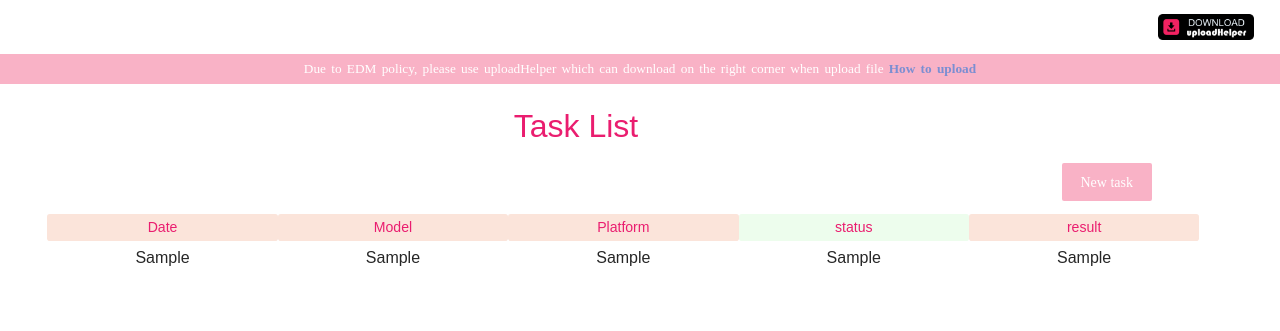
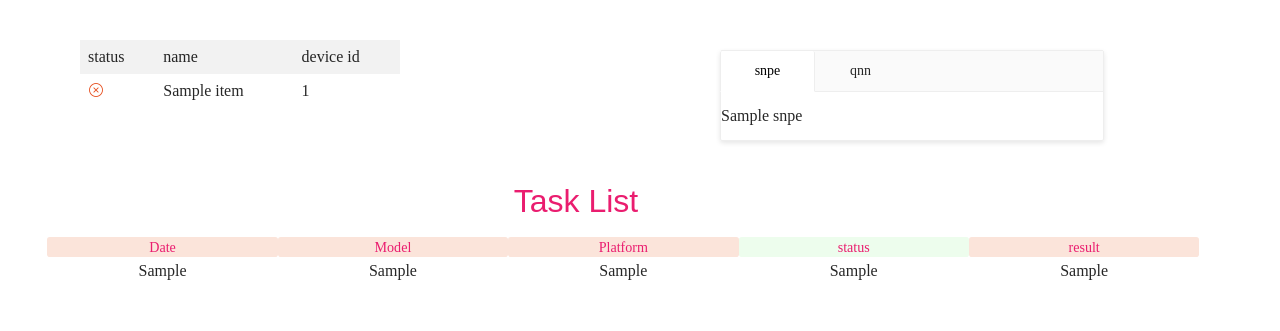
Before and after one commit to lhchg/tasklist, a Django app: template templates/runoob.html in a window 1280 px wide. Shown: the top 331 px of the page. Run offline with Django 4.2, Linux system fonts and the light colour scheme; the template is opened without the code that fills it: most values are stand-ins (such as "Sample title", 1, 10 or a date in 2020).

Commit message:
add device and backend

```diff
--- a/analyze/settings.py
+++ b/analyze/settings.py
@@ -32,6 +32,8 @@ MODEL_ROOT = os.path.join(BASE_DIR, 'upload')
 RESULT_ROOT = os.path.join(BASE_DIR, 'result')
 EXE_ROOT = os.path.join(BASE_DIR, 'exe')
 LAYUI_ROOT = os.path.join(BASE_DIR, 'layui')
+RESOURCE_ROOT = os.path.join(BASE_DIR, 'resource')
+
 
 
 # Application definition
--- a/analyze/urls.py
+++ b/analyze/urls.py
@@ -34,7 +34,8 @@ urlpatterns = [
     path('upload/<path:path>/', serve, {'document_root': settings.MODEL_ROOT}),
     path('result/<path:path>/', serve, {'document_root': settings.RESULT_ROOT}),
     path('exe/<path:path>/', serve, {'document_root': settings.EXE_ROOT}),
+    path('layui/<path:path>/', serve, {'document_root': settings.LAYUI_ROOT}),
+    path('resource/<path:path>/', serve, {'document_root': settings.RESOURCE_ROOT}),
     path('start_upload_service/', views.start_upload_service, name='start_upload_service'),
     path('get_uploaded_filename/', views.get_uploaded_filename, name='get_uploaded_filename'),
-    path('layui/<path:path>/', serve, {'document_root': settings.LAYUI_ROOT}),
 ]
--- /dev/null
+++ b/resource/backend.json
@@ -0,0 +1,4 @@
+{
+  "snpe": ["1.15", "1.65"],
+  "qnn": ["1.23", "1.69", "1.71"]
+}
--- /dev/null
+++ b/resource/device.json
@@ -0,0 +1,5 @@
+[
+  {"name": "sdm 8450", "number": "5029d6a7", "status": false},
+  {"name": "sdm 8550", "number": "18f8d818", "status": false},
+  {"name": "mtk 6379", "number": "YXEMZDPBHUA6GMWC", "status": false}
+]
--- a/statics/css/styles.css
+++ b/statics/css/styles.css
@@ -1,3 +1,48 @@
+
+.cotent {
+    display: grid;
+    grid-template-columns: repeat(2, 1fr);
+    grid-template-rows: repeat(2, 1fr);
+    grid-column-gap: 0px;
+    grid-row-gap: 0px;
+}
+.top { grid-area: 1 / 1 / 2 / 3; }
+.ranking { grid-area: 2 / 1 / 3 / 3; }
+
+.top {
+    display: grid;
+    grid-template-columns: repeat(2, 1fr);
+    grid-template-rows: 1fr;
+    grid-column-gap: 0px;
+    grid-row-gap: 0px;
+}
+
+.backend { grid-area: 1 / 2 / 2 / 3; }
+.device { grid-area: 1 / 1 / 2 / 2; }
+
+.device table {
+    width: 50%;
+    text-align: left;
+    margin-left: 80px;
+    margin-top: 40px;
+}
+.device th,
+.device td {
+    padding: 8px;
+}
+.device th {
+    background-color: #f2f2f2;
+}
+
+.backend {
+    margin-top: 40px;
+    width: 60%;
+    text-align: left;
+    margin-left: 80px;
+    margin-top: 40px;
+}
+
+
 
 .dialog {
     display: none;
@@ -11,28 +56,9 @@
     box-shadow: 0 2px 4px rgba(0, 0, 0, 0.1);
     z-index: 1000;
 }
-table {
-    border-collapse: collapse;
-    width: 100%;
-}
-th, td {
-    border: 1px solid #ddd;
-    padding: 8px;
-    text-align: left;
-}
 
-th {
-    background-color: #f2f2f2;
-}
 tr:hover {
     background-color: #f5f5f5;
-}
-
-td {
-    max-width: 200px; /* 设置最大宽度为200像素 */
-    overflow: hidden; /* 超出部分隐藏 */
-    text-overflow: ellipsis; /* 超出部分用省略号表示 */
-    white-space: nowrap; /* 不换行 */
 }
 
 #tip {
@@ -111,15 +137,11 @@ html, body, div, span, applet, object, iframe, h1, h2, h3, h4, h5, h6, p, blockq
     font: inherit;
     vertical-align: baseline;
 }
-table {
-    line-height: 1;
-    font-family: "Raleway", "Arial", sans-serif;
-	line-height: 150%;
-}
+
 #ranking{
 	position: relative;
 	/*margin-top: 8vw;*/
-	margin-top: 8vw;
+	margin-top: 2vw;
 	width: 90%;
 
 }
--- a/templates/runoob.html
+++ b/templates/runoob.html
@@ -10,29 +10,72 @@
 <body>
 
     <script src="layui/layui.js"></script>
-    <nav>
-        <ul class="right_bar">
-            <a href="/exe/uploadHelper.exe"> <img style="width: 7.5vw; margin-top: 1.07vw; position: fixed; margin-left: -9.5vw;" src="static/media/download.png"> </a>
-        </ul>
+<!--    <nav>-->
+<!--        <ul class="right_bar">-->
+<!--            <a href="/exe/uploadHelper.exe"> <img style="width: 7.5vw; margin-top: 1.07vw; position: fixed; margin-left: -9.5vw;" src="static/media/download.png"> </a>-->
+<!--        </ul>-->
 
-        <div id="forum_link">
-            <a href="tips">
-            <p>
-                Due to EDM policy, please use uploadHelper which can download on the right corner when upload file <span style="color: rgba(123, 142, 210, 1.0); font-weight: 700;">How to upload</span></span>
-            </p>
-            </a>
+<!--        <div id="forum_link">-->
+<!--            <a href="tips">-->
+<!--            <p>-->
+<!--                Due to EDM policy, please use uploadHelper which can download on the right corner when upload file <span style="color: rgba(123, 142, 210, 1.0); font-weight: 700;">How to upload</span></span>-->
+<!--            </p>-->
+<!--            </a>-->
+<!--        </div>-->
+
+<!--    </nav>-->
+<div class="content">
+    <div class="top">
+        <div class="device">
+            <table>
+                <tr>
+                    <th>status</th>
+                    <th>name</th>
+                    <th>device id</th>
+                </tr>
+                {% for item in devices %}
+                    <tr>
+                        {% if item.status %}
+                        <td><i class="layui-icon layui-icon-success" style="color:#4CAF50"></i></td>
+                        {% else %}
+                        <td><i class="layui-icon layui-icon-error" style="color:#E64A19"></i></td>
+                        {% endif %}
+                        <td>{{ item.name }}</td>
+                        <td>{{ item.number }}</td>
+                    </tr>
+                {% endfor %}
+            </table>
+        </div>
+        <div class="backend">
+            <div class="layui-tab layui-tab-card">
+              <ul class="layui-tab-title">
+                <li class="layui-this">snpe</li>
+                <li>qnn</li>
+              </ul>
+              <div class="layui-tab-content">
+                <div class="layui-tab-item layui-show">
+                     {{ check_backend.snpe|join:", " }}
+                </div>
+                <div class="layui-tab-item">
+                     {{ check_backend.qnn|join:", " }}
+                </div>
+              </div>
+            </div>
         </div>
 
-    </nav>
+    </div>
+
+
     <div id="ranking">
+
         <div class="title">
             <th class="performance_ranking" style="vertical-align: top;">Task List</th>
         </div>
 
 <!--        <button id="newTaskBtn">New task</button>-->
-        <div class="btn">
-            <button id="newTaskBtn" type="button" class="layui-btn layui-bg-pink my-btn" style="text-align: right;">New task</button>
-        </div>
+<!--        <div class="btn">-->
+<!--            <button id="newTaskBtn" type="button" class="layui-btn layui-bg-pink my-btn" style="text-align: right;">New task</button>-->
+<!--        </div>-->
 <!--        <div id="newTaskDialog" class="dialog">-->
 <!--            <span id="closeBtn" style="cursor: pointer; position: absolute; top: 10px; right: 10px; font-size: 20px;">&times;</span>-->
 <!--            {% csrf_token %}-->
@@ -106,7 +149,7 @@
 
         </table>
     </div>
-
+</div>
 <!--    <div id="tip">-->
 <!--        <div id="toggleArrow">&#9654;</div>-->
 <!--        Due to "EMD" policy please use uploadHelper-->
```
Also changed, not shown: analyze/views.py (+44 -3 lines), layui/css/font/iconfont.ttf (renamed from layui/font/iconfont.ttf), layui/css/font/iconfont.woff (renamed from layui/font/iconfont.woff), layui/css/font/iconfont.woff2 (renamed from layui/font/iconfont.woff2), 4 other files.
